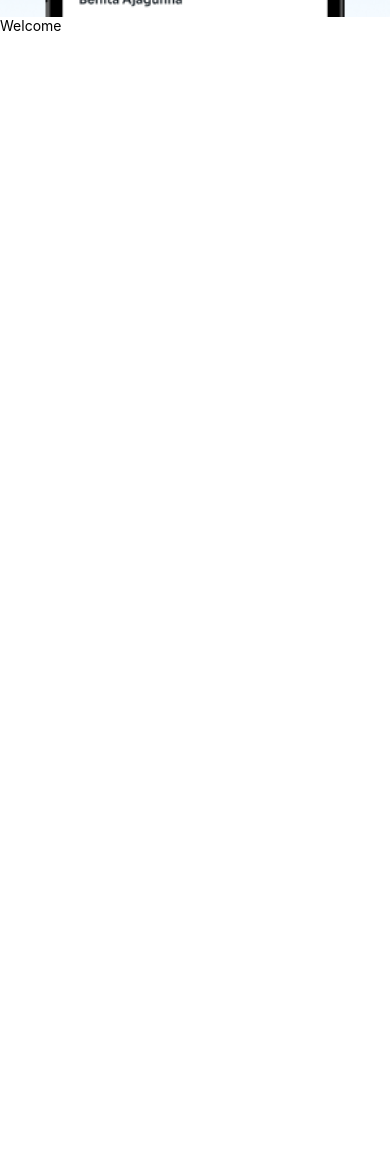
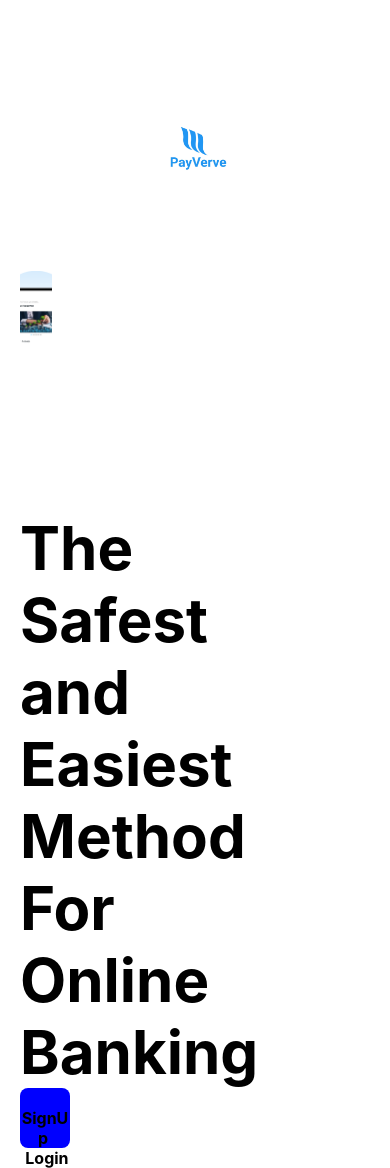
Before and after one commit to PayVerveFintech/PayVerveMobileApp, a React Native app: screen /Login in a window 390 px wide. Before the commit the page ends 844 px from the top, so only its background shows below. Built offline with nearby package versions, Linux system fonts and the light colour scheme.

Commit message:
first commit

```diff
--- a/App.js
+++ b/App.js
@@ -1,7 +1,12 @@
+import { AuthProvider } from "./src/hooks/userAuth";
 import OnboardingScreen from "./src/screens/OnboardingScreen";
+import SignUp from "./src/screens/SignUp";
 
 export default function App() {
   return (
-    < OnboardingScreen />
+
+    <AuthProvider>
+      <OnboardingScreen />
+    </AuthProvider>
   );
 }
--- a/app.json
+++ b/app.json
@@ -7,7 +7,7 @@
     "icon": "./assets/icon.png",
     "userInterfaceStyle": "light",
     "splash": {
-      "image": "./assets/splash.png",
+      "image": "./assets/splash.jpg",
       "resizeMode": "contain",
       "backgroundColor": "#ffffff"
     },
--- /dev/null
+++ b/src/hooks/userAuth.js
@@ -0,0 +1,26 @@
+import React, { createContext, useState, useContext } from "react";
+
+const AuthContext = createContext();
+
+export const AuthProvider = ({children}) => {
+    const [user, setUser] = useState(null);
+
+    const login = (userName, password) => {
+        if (userName === "admin" && password === "admin") {
+            setUser({Welcome});
+        } else {
+            setUser(null);
+            throw new Error('Invaild credentials');
+        }
+    }
+
+    return (
+        <AuthContext.Provider value={{user, login}}>
+            {children}
+        </AuthContext.Provider>
+    )
+};
+
+export const useAuth = () => {
+    return useContext(AuthContext);
+};
--- /dev/null
+++ b/src/screens/EmailConfirmation.js
@@ -0,0 +1,42 @@
+import { View, Text, TextInput, TouchableOpacity } from "react-native";
+import { styles } from "../styles/styles";
+import SignUp from "./SignUp";
+
+const EmailConfirmation = () => {
+    return (
+        <View style={styles.container}>
+            <Text
+                style={styles.header_Text_1}
+            >
+                Confirm Email Address
+            </Text>
+
+            <Text
+                style={styles.header_Text_2}
+            >
+                A confirmation code as been sent to the email below
+            </Text>
+
+            <Text
+                style={{fontWeight: 'bold', fontSize: 30}}
+            >
+                {}
+            </Text>
+
+            <Text>Confirmation Code</Text>
+
+            <TextInput
+                placeholder="123456"
+                value={''}
+            />
+
+            <TouchableOpacity
+                style={styles.signUpButton}
+            >
+                <Text> Sign Up</Text>
+            </TouchableOpacity>
+        </View>
+    )
+}
+
+export default EmailConfirmation;
--- /dev/null
+++ b/src/screens/Login.js
@@ -0,0 +1,71 @@
+import { View, Text, TextInput, TouchableOpacity } from 'react-native';
+import { useAuth } from "../hooks/userAuth";
+import { useState } from "react";
+import { styles } from '../styles/styles';
+
+// Login function
+export const Login = () => {
+
+    const {userName, onChangeUserName} = useState('');
+    const {password, onChangePassword} = useState('');
+
+    // Login authentication
+    const { login } = useAuth();
+
+    const handleLogin = () => {
+        try {
+            handleLogin(userName, password)
+        } catch (error) {
+            console.error('Login failed', error.message)
+        }
+    }
+
+    return (
+        <View style={styles.container}>
+
+            <Text
+                style={styles.header_Text_1}
+            >
+                Login
+            </Text>
+
+            <Text
+                style={styles.header_Text_2}
+            >
+                Let's transform the way you manage, invest, and expand your financial resources.
+            </Text>
+
+            <Text>Username</Text>
+
+            <TextInput
+                value={userName}
+                placeholder='username'
+                style={styles.textInput}
+                onChange={onChangeUserName}
+            />
+
+            <Text>Password</Text>
+
+            <TextInput
+                secureTextEntry
+                value={password}
+                placeholder='password'
+                style={styles.textInput}
+                onChange={onChangePassword}
+            />
+
+            <Text>Forget Password?</Text>
+
+            <TouchableOpacity
+                onPress={login}
+            >
+                <Text>Login</Text>
+            </TouchableOpacity>
+
+            <Text>
+                Don't have an account? <Text style={{color: 'blue', fontWeight: 'bold'}}> Sign Up</Text>
+            </Text>
+
+        </View>
+    )
+}
--- a/src/screens/OnboardingScreen.js
+++ b/src/screens/OnboardingScreen.js
@@ -1,11 +1,47 @@
-import { View, Image, Text, StyleSheet } from 'react-native';
+import { View, Image, Text, TouchableOpacity, ImageBackground } from 'react-native';
+import { styles } from '../styles/styles';
+import SignUp from './SignUp';
+import { Login } from './Login';
 
 const OnboardingScreen = () => {
     return (
-        <View>
+        <View style={styles.container}>
 
-            <Image source={require('../../assets/onboarding_screen_phone.png')} style={{width: '100%', height: '100%'}} />
-            <Text>Welcome</Text>
+            {/* Logo */}
+            <Image
+                source={require('../../assets/logo.jpg')}
+                style={styles.logo}
+            />
+
+            {/* Background Image */}
+            <ImageBackground
+                source={require('../../assets/onboarding_screen_phone.png')}
+                style={styles.onboarding_bg_img}
+            />
+
+            {/* Welcome Text */}
+            <Text
+                style={styles.onboarding_body_txt}
+            >
+                The Safest and Easiest Method For Online Banking
+            </Text>
+
+            {/* SignUp Button */}
+            <TouchableOpacity
+                onPress={SignUp}
+                style={styles.signUpButton}
+            >
+                <Text style={styles.buttonText}> SignUp </Text>
+            </TouchableOpacity>
+
+            {/* Login Button */}
+            <TouchableOpacity
+                onPress={Login}
+                style={styles.loginButton}
+            >
+                <Text style={styles.buttonText}> Login</Text>
+            </TouchableOpacity>
+
         </View>
     )
 }
--- /dev/null
+++ b/src/screens/SignUp.js
@@ -0,0 +1,103 @@
+import { KeyboardAvoidingView, Platform, ScrollView, Text, TextInput, TouchableOpacity, View } from "react-native";
+import { styles } from "../styles/styles";
+import { useState } from "react";
+import EmailConfirmation from "./EmailConfirmation";
+
+const SignUp = () => {
+
+    const baseText = [
+        "Creating an account with PayVerve is completely ",
+        "Already have an account?"
+    ];
+    const appendText = [
+        "FREE",
+        "Login"
+    ];
+    const {email, onChangeEmail} = useState('');
+    const {fullName, onChangeFullName} = useState('');
+    const {userName, onChangeUserName} = useState('');
+    const {password, onChangePassword} = useState('');
+    const {confirmPasword, onChangeConfirmPassword} = useState('');
+
+    return (
+        <View >
+            <Text style={styles.header_Text_1}>
+                SignUp
+            </Text>
+
+            <Text style={styles.header_Text_2}>
+                {`${baseText[0]}${appendText[0] }`}
+            </Text>
+
+            <KeyboardAvoidingView
+                behavior={Platform.OS === 'ios' ? 'padding' : null}
+            >
+                <ScrollView contentContainerStyle = {{flexGrow: null}}>
+                    <View style={styles.container}>
+
+                        {/* Email */}
+                        <Text> Email </Text>
+                        <TextInput
+                            value={email}
+                            placeholder="Email"
+                            onChangeText={onChangeEmail}
+                            style={styles.textInput}
+                        />
+
+                        {/* Full name */}
+                        <Text> Full Name </Text>
+                        <TextInput
+                            value={fullName}
+                            placeholder="full name"
+                            onChangeText={onChangeFullName}
+                            style={styles.textInput}
+                        />
+
+                        {/* User name */}
+                        <Text> Username </Text>
+                        <TextInput
+                            value={userName}
+                            placeholder="username"
+                            onChangeText={onChangeUserName}
+                            style={styles.textInput}
+                        />
+
+                        {/* Password */}
+                        <Text> Password </Text>
+                        <TextInput
+                            value={password}
+                            secureTextEntry
+                            placeholder="password"
+                            onChangeText={onChangePassword}
+                            style={styles.textInput}
+                        />
+
+                        {/* Confirm password */}
+                        <Text> Confirm Password </Text>
+                        <TextInput
+                            secureTextEntry
+                            value={confirmPasword}
+                            placeholder="Confirm password"
+                            onChangeText={onChangeConfirmPassword}
+                            style={styles.textInput}
+                        />
+
+                        <TouchableOpacity
+                            onPress={EmailConfirmation}
+                        >
+                            <Text style={styles.buttonText}> SignUp</Text>
+                        </TouchableOpacity>
+
+                        <Text
+                            onPress={Login}
+                        >
+                            {`${baseText[1]}${appendText[1]}`}
+                        </Text>
+                    </View>
+                </ScrollView>
+            </KeyboardAvoidingView>
+        </View>
+    )
+}
+
+export default SignUp;
--- /dev/null
+++ b/src/styles/styles.js
@@ -0,0 +1,76 @@
+import { StyleSheet } from "react-native";
+
+// primaryColor = rgba(33, 150, 243, 1)
+//
+
+export const styles = StyleSheet.create({
+    container: {
+        padding: 20,
+        flex: 1
+    },
+
+    logo: {
+        height: "30%",
+        width: "30%",
+        resizeMode: 'contain',
+        alignSelf: 'center',
+        marginTop: 10
+    },
+
+    onboarding_bg_img: {
+        height: "30%",
+        width: "30%",
+        alignItems: 'center'
+    },
+
+    header_Text_1: {
+        fontSize: 22,
+        paddingTop: 50,
+        alignSelf: 'center',
+        fontWeight: 'bold'
+    },
+
+    header_Text_2: {
+        fontSize: 20,
+        paddingTop: 20,
+        paddingLeft: 50,
+        paddingRight: 50,
+        textAlign: 'center',
+    },
+
+    onboarding_body_txt: {
+        fontSize: 60,
+        fontWeight: 'bold',
+        paddingRight: 70
+    },
+
+    signUpButton: {
+        backgroundColor: 'blue',
+        width: 50,
+        elevation: 10,
+        borderRadius: 8
+    },
+
+    loginButton: {
+        width: 50,
+        elevation: 10,
+        borderRadius: 8
+    },
+
+    buttonText: {
+        fontSize: 16,
+        textAlign: 'center',
+        fontWeight: 'bold'
+    },
+
+    textInput: {
+        height: 40,
+        width: 271,
+        marginVertical: 10,
+        borderWidth: 1,
+        // borderColor: '#205922',
+        borderRadius: 8,
+        paddingHorizontal: 10,
+        fontWeight: 'bold'
+    }
+})
```
Also changed, not shown: assets/logo.jpg (added), assets/onboarding_image.png (added), src/styles/base.css (deleted).
